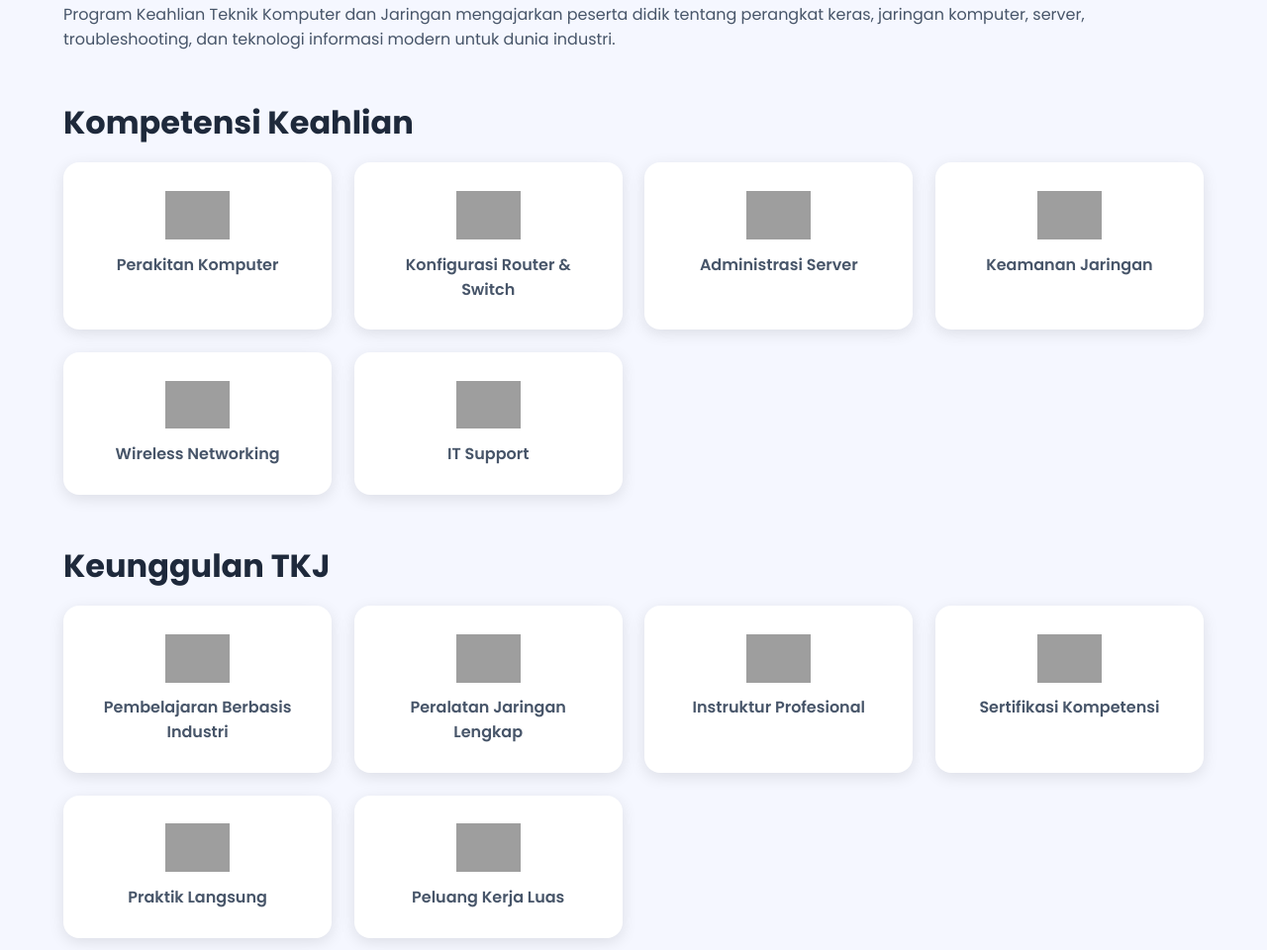
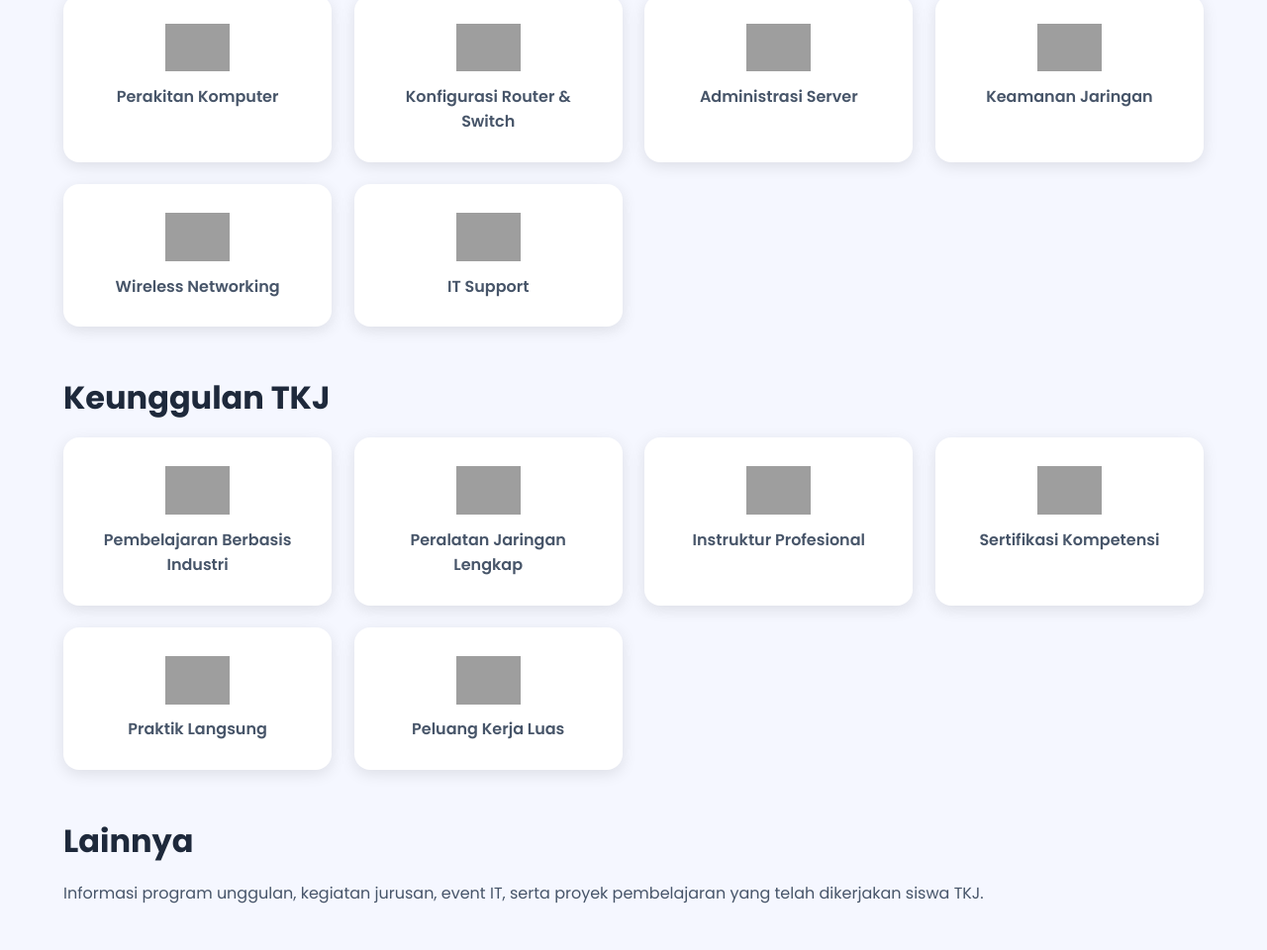
Before and after one commit to renocuy13/Reno, a plain HTML site: page index.html in a window 1280 px wide. Shown: the part 685-1645 px from the top of the page at 99% size. Drawn offline with Linux system fonts and the light colour scheme; files that its build step writes are made by us from their sources; grey boxes are pictures that could not be loaded.

Commit message:
Update index.html

```diff
--- a/index.html
+++ b/index.html
@@ -6,7 +6,7 @@
     <meta name="viewport" content="width=device-width, initial-scale=1.0" />
     <title>TKJ — Teknik Komputer & Jaringan</title>
     <link href="https://fonts.googleapis.com/css2?family=Poppins:wght@400;500;600;700;800&display=swap" rel="stylesheet" />
-    <link rel="stylesheet" href="/css/style.css" />
+    <link rel="stylesheet" href="style.css" />
 </head>
 
 <body>
@@ -17,7 +17,7 @@
 
             <!-- LOGO SMK DI NAVBAR -->
             <div class="logo-box">
-                <img src="/img/logo-smk.png" alt="Logo SMK" class="logo-smk">
+                <img src="logo-smk.png" alt="Logo SMK" class="logo-smk">
             </div>
 
             <div class="nav-links">
@@ -38,7 +38,7 @@
 
             <!-- LOGO KEJURUAN BESAR DALAM HERO -->
             <div class="hero-image">
-                <img src="/img/logo-kejuruan.png" alt="Logo Kejuruan TKJ" class="logo-kejuruan">
+                <img src="logo-kejuruan.png" alt="Logo Kejuruan TKJ" class="logo-kejuruan">
             </div>
         </div>
     </header>
@@ -60,6 +60,97 @@
 
         <!-- KOMPETENSI -->
         <section id="kompetensi" class="section container">
+            <h2>Kompetensi Keahlian</h2>
+
+            <div class="grid">
+                <div class="card">
+                    <img src="https://cdn-icons-png.flaticon.com/128/18129/18129150.png">
+                    <p>Perakitan Komputer</p>
+                </div>
+
+                <div class="card">
+                    <img src="https://cdn-icons-png.flaticon.com/128/2975/2975103.png">
+                    <p>Konfigurasi Router & Switch</p>
+                </div>
+
+                <div class="card">
+                    <img src="https://cdn-icons-png.flaticon.com/128/2906/2906274.png">
+                    <p>Administrasi Server</p>
+                </div>
+
+                <div class="card">
+                    <img src="https://cdn-icons-png.flaticon.com/128/2905/2905974.png">
+                    <p>Keamanan Jaringan</p>
+                </div>
+
+                <div class="card">
+                    <img src="https://cdn-icons-png.flaticon.com/128/2202/2202923.png">
+                    <p>Wireless Networking</p>
+                </div>
+
+                <div class="card">
+                    <img src="https://cdn-icons-png.flaticon.com/128/11630/11630992.png">
+                    <p>IT Support</p>
+                </div>
+            </div>
+        </section>
+
+
+
+        <!-- KEUNGGULAN -->
+        <section id="keunggulan" class="section container">
+            <h2>Keunggulan TKJ</h2>
+
+            <div class="grid">
+                <div class="card">
+                    <img src="https://cdn-icons-png.flaticon.com/512/3135/3135715.png">
+                    <p>Pembelajaran Berbasis Industri</p>
+                </div>
+
+                <div class="card">
+                    <img src="https://cdn-icons-png.flaticon.com/128/17239/17239961.png">
+                    <p>Peralatan Jaringan Lengkap</p>
+                </div>
+
+                <div class="card">
+                    <img src="https://cdn-icons-png.flaticon.com/128/11421/11421802.png">
+                    <p>Instruktur Profesional</p>
+                </div>
+
+                <div class="card">
+                    <img src="https://cdn-icons-png.flaticon.com/128/10440/10440721.png">
+                    <p>Sertifikasi Kompetensi</p>
+                </div>
+
+                <div class="card">
+                    <img src="https://cdn-icons-png.flaticon.com/128/3732/3732408.png">
+                    <p>Praktik Langsung</p>
+                </div>
+
+                <div class="card">
+                    <img src="https://cdn-icons-png.flaticon.com/512/942/942748.png">
+                    <p>Peluang Kerja Luas</p>
+                </div>
+            </div>
+        </section>
+
+
+        <!-- LAINNYA -->
+        <section id="lainnya" class="section container">
+            <h2>Lainnya</h2>
+            <p>Informasi program unggulan, kegiatan jurusan, event IT, serta proyek pembelajaran yang telah dikerjakan siswa TKJ.</p>
+        </section>
+
+    </main>
+
+
+    <!-- FOOTER -->
+    <footer class="footer">
+        <p>© 2025 TKJ — SMK Muhammadiyah 1 Metro</p>
+    </footer>
+
+</body>
+</html>        <section id="kompetensi" class="section container">
             <h2>Kompetensi Keahlian</h2>
 
             <div class="grid">
```
